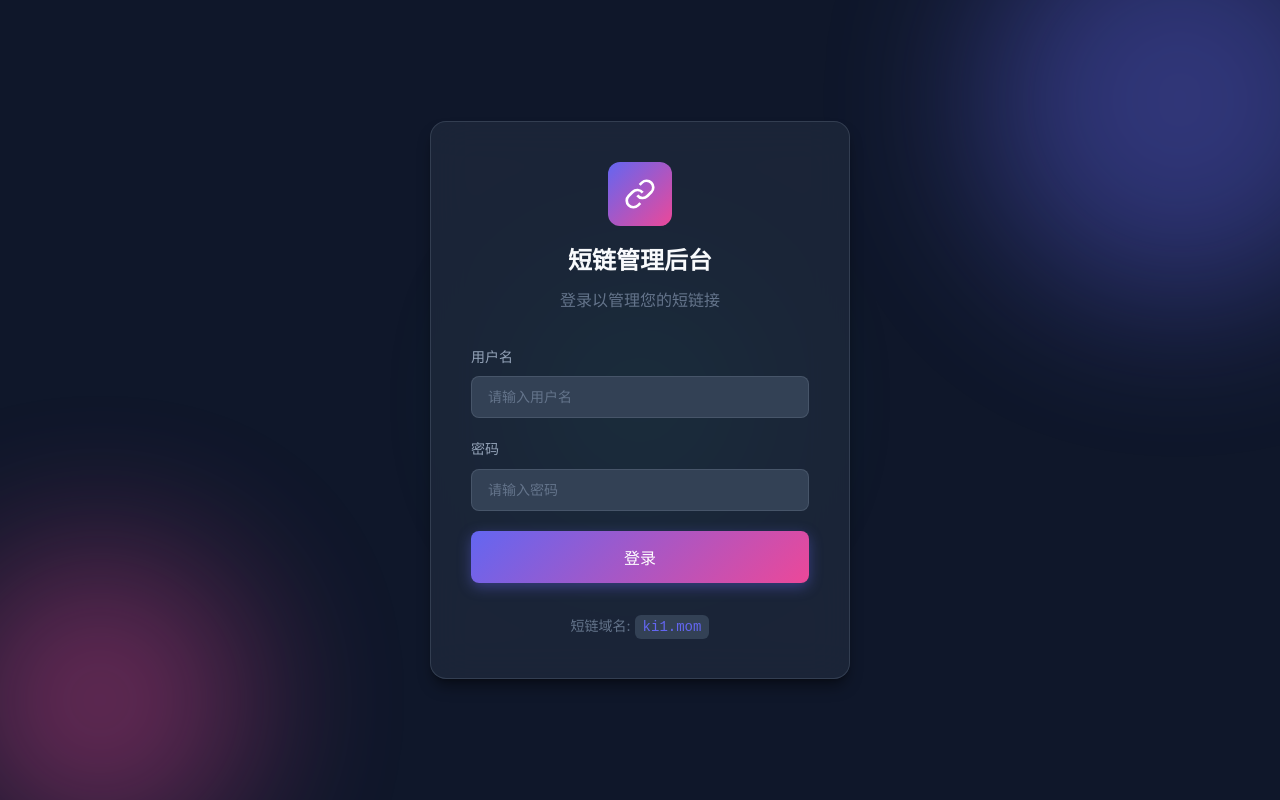
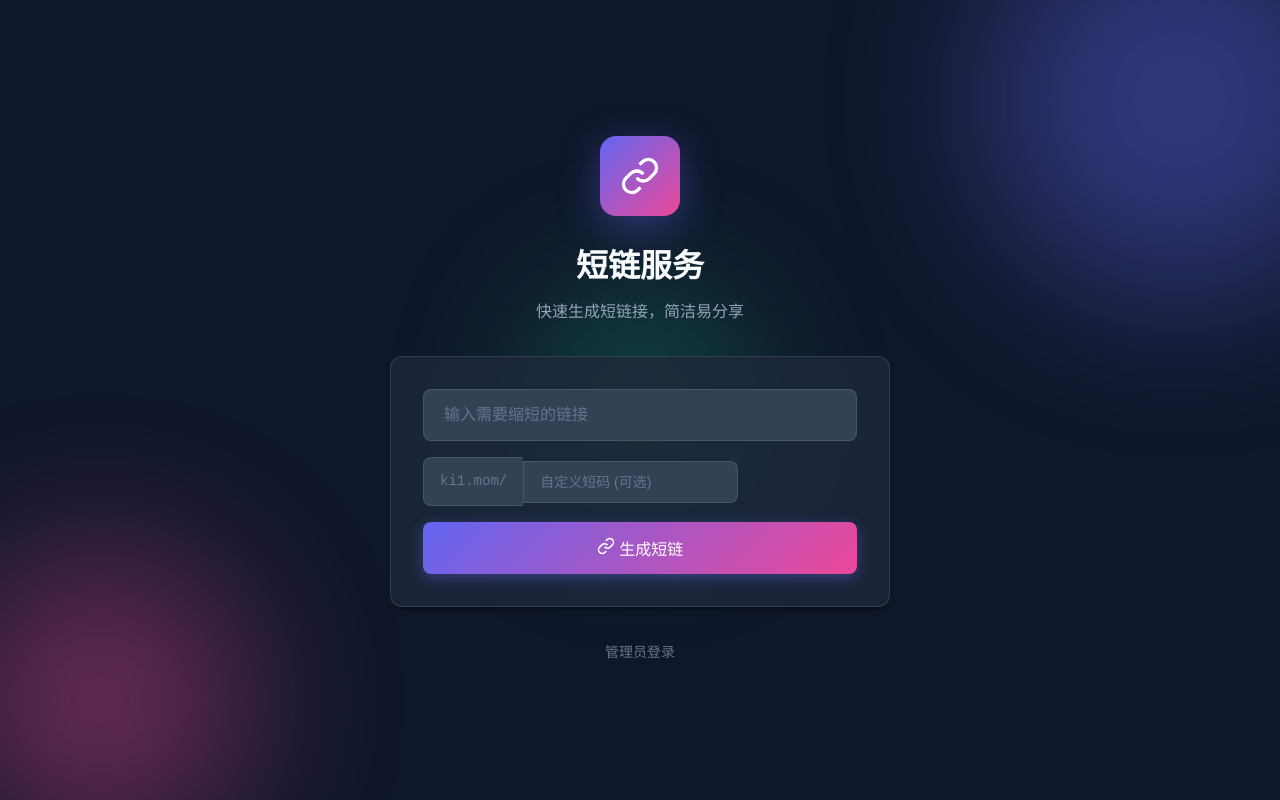
Before and after one commit to yoshino-xiao7/url-shortener, a Vue app in the folder frontend/: page / in a window 1280 px wide. Before the commit this address led to /login. Built offline with nearby package versions, Linux system fonts and the light colour scheme.

Commit message:
feat: add public homepage for creating short links without login

```diff
--- a/frontend/src/layouts/MainLayout.vue
+++ b/frontend/src/layouts/MainLayout.vue
@@ -1,14 +1,15 @@
 <script setup lang="ts">
-import { RouterLink, RouterView, useRoute } from 'vue-router'
+import { RouterLink, RouterView, useRoute, useRouter } from 'vue-router'
 import { useAuthStore } from '@/stores/auth'
 
 const route = useRoute()
+const router = useRouter()
 const authStore = useAuthStore()
 
 const navItems = [
-  { path: '/', name: '仪表盘', icon: 'dashboard' },
-  { path: '/links', name: '链接管理', icon: 'link' },
-  { path: '/create', name: '创建短链', icon: 'add' }
+  { path: '/admin', name: '仪表盘', icon: 'dashboard' },
+  { path: '/admin/links', name: '链接管理', icon: 'link' },
+  { path: '/admin/create', name: '创建短链', icon: 'add' }
 ]
 
 function isActive(path: string): boolean {
@@ -17,6 +18,7 @@ function isActive(path: string): boolean {
 
 function handleLogout() {
   authStore.logout()
+  router.push('/')
 }
 </script>
 
--- /dev/null
+++ b/frontend/src/pages/Home.vue
@@ -0,0 +1,388 @@
+<script setup lang="ts">
+import { ref } from 'vue'
+import { RouterLink } from 'vue-router'
+
+const form = ref({
+  url: '',
+  code: ''
+})
+
+const loading = ref(false)
+const error = ref('')
+const createdLink = ref<{ code: string; original_url: string } | null>(null)
+
+async function handleSubmit() {
+  if (!form.value.url) {
+    error.value = '请输入目标 URL'
+    return
+  }
+
+  // 验证 URL 格式
+  try {
+    new URL(form.value.url)
+  } catch {
+    error.value = '请输入有效的 URL'
+    return
+  }
+
+  loading.value = true
+  error.value = ''
+
+  try {
+    const response = await fetch('/api/shorten', {
+      method: 'POST',
+      headers: { 'Content-Type': 'application/json' },
+      body: JSON.stringify({
+        url: form.value.url,
+        code: form.value.code || undefined
+      })
+    })
+
+    if (!response.ok) {
+      const data = await response.json()
+      throw new Error(data.error || '创建失败')
+    }
+
+    const link = await response.json()
+    createdLink.value = { code: link.code, original_url: link.original_url }
+  } catch (err: any) {
+    error.value = err.message || '创建失败'
+  } finally {
+    loading.value = false
+  }
+}
+
+function createAnother() {
+  form.value = { url: '', code: '' }
+  createdLink.value = null
+}
+
+function copyToClipboard() {
+  if (createdLink.value) {
+    navigator.clipboard.writeText(`https://ki1.mom/${createdLink.value.code}`)
+    alert('已复制到剪贴板')
+  }
+}
+</script>
+
+<template>
+  <div class="home-page">
+    <!-- 背景装饰 -->
+    <div class="home-bg">
+      <div class="bg-circle bg-circle-1"></div>
+      <div class="bg-circle bg-circle-2"></div>
+      <div class="bg-circle bg-circle-3"></div>
+    </div>
+
+    <div class="home-container">
+      <!-- Logo 和标题 -->
+      <header class="home-header">
+        <div class="logo">
+          <svg viewBox="0 0 24 24" fill="none" stroke="currentColor" stroke-width="2">
+            <path d="M10 13a5 5 0 0 0 7.54.54l3-3a5 5 0 0 0-7.07-7.07l-1.72 1.71"/>
+            <path d="M14 11a5 5 0 0 0-7.54-.54l-3 3a5 5 0 0 0 7.07 7.07l1.71-1.71"/>
+          </svg>
+        </div>
+        <h1>短链服务</h1>
+        <p class="subtitle">快速生成短链接，简洁易分享</p>
+      </header>
+
+      <!-- 创建成功 -->
+      <div v-if="createdLink" class="card success-card">
+        <div class="success-icon">
+          <svg viewBox="0 0 24 24" fill="none" stroke="currentColor" stroke-width="2">
+            <circle cx="12" cy="12" r="10"/>
+            <path d="M9 12l2 2 4-4"/>
+          </svg>
+        </div>
+        <h2>创建成功！</h2>
+        <div class="created-link">
+          <div class="link-display">
+            <code class="short-url">https://ki1.mom/{{ createdLink.code }}</code>
+            <button class="btn btn-primary" @click="copyToClipboard">
+              <svg viewBox="0 0 24 24" fill="none" stroke="currentColor" stroke-width="2" width="16" height="16">
+                <rect x="9" y="9" width="13" height="13" rx="2"/>
+                <path d="M5 15H4a2 2 0 01-2-2V4a2 2 0 012-2h9a2 2 0 012 2v1"/>
+              </svg>
+              复制
+            </button>
+          </div>
+          <p class="original-url">原链接: {{ createdLink.original_url }}</p>
+        </div>
+        <button class="btn btn-secondary" @click="createAnother">继续创建</button>
+      </div>
+
+      <!-- 创建表单 -->
+      <div v-else class="card create-card">
+        <form @submit.prevent="handleSubmit">
+          <div class="input-group">
+            <input
+              v-model="form.url"
+              type="url"
+              class="input input-lg"
+              placeholder="输入需要缩短的链接"
+              :disabled="loading"
+            />
+          </div>
+
+          <div class="input-group">
+            <div class="code-input-wrapper">
+              <span class="code-prefix">ki1.mom/</span>
+              <input
+                v-model="form.code"
+                type="text"
+                class="input"
+                placeholder="自定义短码 (可选)"
+                :disabled="loading"
+                pattern="[a-zA-Z0-9_-]+"
+              />
+            </div>
+          </div>
+
+          <div v-if="error" class="error-message">
+            {{ error }}
+          </div>
+
+          <button type="submit" class="btn btn-primary btn-lg w-full" :disabled="loading">
+            <span v-if="loading" class="spinner spinner-sm"></span>
+            <span v-else>
+              <svg viewBox="0 0 24 24" fill="none" stroke="currentColor" stroke-width="2" width="18" height="18">
+                <path d="M10 13a5 5 0 0 0 7.54.54l3-3a5 5 0 0 0-7.07-7.07l-1.72 1.71"/>
+                <path d="M14 11a5 5 0 0 0-7.54-.54l-3 3a5 5 0 0 0 7.07 7.07l1.71-1.71"/>
+              </svg>
+              生成短链
+            </span>
+          </button>
+        </form>
+      </div>
+
+      <!-- 管理入口 -->
+      <div class="admin-link">
+        <RouterLink to="/login">管理员登录</RouterLink>
+      </div>
+    </div>
+  </div>
+</template>
+
+<style scoped>
+.home-page {
+  min-height: 100vh;
+  display: flex;
+  align-items: center;
+  justify-content: center;
+  padding: 1rem;
+  position: relative;
+  overflow: hidden;
+}
+
+.home-container {
+  width: 100%;
+  max-width: 500px;
+  position: relative;
+  z-index: 1;
+}
+
+/* 背景装饰 */
+.home-bg {
+  position: fixed;
+  inset: 0;
+  pointer-events: none;
+  overflow: hidden;
+}
+
+.bg-circle {
+  position: absolute;
+  border-radius: 50%;
+  filter: blur(80px);
+  opacity: 0.4;
+}
+
+.bg-circle-1 {
+  width: 400px;
+  height: 400px;
+  background: var(--primary);
+  top: -100px;
+  right: -100px;
+}
+
+.bg-circle-2 {
+  width: 300px;
+  height: 300px;
+  background: var(--secondary);
+  bottom: -50px;
+  left: -50px;
+}
+
+.bg-circle-3 {
+  width: 200px;
+  height: 200px;
+  background: var(--success);
+  top: 50%;
+  left: 50%;
+  transform: translate(-50%, -50%);
+}
+
+/* 头部 */
+.home-header {
+  text-align: center;
+  margin-bottom: 2rem;
+}
+
+.logo {
+  width: 80px;
+  height: 80px;
+  margin: 0 auto 1.5rem;
+  padding: 1.25rem;
+  background: linear-gradient(135deg, var(--primary) 0%, var(--secondary) 100%);
+  border-radius: var(--radius-xl);
+  color: white;
+  box-shadow: 0 10px 40px rgba(99, 102, 241, 0.4);
+}
+
+.logo svg {
+  width: 100%;
+  height: 100%;
+}
+
+.home-header h1 {
+  font-size: 2rem;
+  font-weight: 700;
+  margin-bottom: 0.5rem;
+}
+
+.subtitle {
+  color: var(--text-secondary);
+  font-size: 1rem;
+}
+
+/* 创建卡片 */
+.create-card {
+  padding: 2rem;
+}
+
+.create-card form {
+  display: flex;
+  flex-direction: column;
+  gap: 1rem;
+}
+
+.input-lg {
+  padding: 1rem 1.25rem;
+  font-size: 1rem;
+}
+
+.code-input-wrapper {
+  display: flex;
+  align-items: center;
+}
+
+.code-prefix {
+  padding: 0.75rem 1rem;
+  background: var(--bg-tertiary);
+  border: 1px solid var(--border-color);
+  border-right: none;
+  border-radius: var(--radius) 0 0 var(--radius);
+  color: var(--text-muted);
+  font-family: 'Fira Code', monospace;
+  font-size: 0.875rem;
+}
+
+.code-input-wrapper .input {
+  border-radius: 0 var(--radius) var(--radius) 0;
+}
+
+.error-message {
+  padding: 0.75rem;
+  background: rgba(239, 68, 68, 0.1);
+  border: 1px solid rgba(239, 68, 68, 0.3);
+  border-radius: var(--radius);
+  color: var(--danger);
+  font-size: 0.875rem;
+  text-align: center;
+}
+
+/* 成功状态 */
+.success-card {
+  text-align: center;
+  padding: 2rem;
+}
+
+.success-icon {
+  width: 64px;
+  height: 64px;
+  margin: 0 auto 1rem;
+  padding: 1rem;
+  background: rgba(16, 185, 129, 0.2);
+  border-radius: 50%;
+  color: var(--success);
+}
+
+.success-icon svg {
+  width: 100%;
+  height: 100%;
+}
+
+.success-card h2 {
+  font-size: 1.25rem;
+  margin-bottom: 1.5rem;
+}
+
+.created-link {
+  margin-bottom: 1.5rem;
+}
+
+.link-display {
+  display: flex;
+  align-items: center;
+  justify-content: center;
+  gap: 0.75rem;
+  padding: 1rem;
+  background: var(--bg-tertiary);
+  border-radius: var(--radius);
+  margin-bottom: 0.75rem;
+}
+
+.short-url {
+  font-family: 'Fira Code', monospace;
+  font-size: 1rem;
+  color: var(--primary);
+  word-break: break-all;
+}
+
+.original-url {
+  font-size: 0.75rem;
+  color: var(--text-muted);
+  word-break: break-all;
+}
+
+/* 管理入口 */
+.admin-link {
+  text-align: center;
+  margin-top: 2rem;
+}
+
+.admin-link a {
+  font-size: 0.875rem;
+  color: var(--text-muted);
+}
+
+.admin-link a:hover {
+  color: var(--primary);
+}
+
+.spinner-sm {
+  width: 1.25rem;
+  height: 1.25rem;
+  border-width: 2px;
+}
+
+@media (max-width: 480px) {
+  .home-header h1 {
+    font-size: 1.5rem;
+  }
+
+  .link-display {
+    flex-direction: column;
+  }
+}
+</style>
--- a/frontend/src/pages/Login.vue
+++ b/frontend/src/pages/Login.vue
@@ -22,7 +22,7 @@ async function handleLogin() {
 
   try {
     await authStore.login(username.value, password.value)
-    router.push('/')
+    router.push('/admin')
   } catch (err: any) {
     error.value = err.response?.data?.error || '登录失败，请检查用户名和密码'
   } finally {
--- a/frontend/src/router/index.ts
+++ b/frontend/src/router/index.ts
@@ -4,14 +4,23 @@ import { useAuthStore } from '@/stores/auth'
 const router = createRouter({
     history: createWebHistory(),
     routes: [
+        // 公开首页 - 创建短链
+        {
+            path: '/',
+            name: 'home',
+            component: () => import('@/pages/Home.vue'),
+            meta: { requiresAuth: false }
+        },
+        // 登录页面
         {
             path: '/login',
             name: 'login',
             component: () => import('@/pages/Login.vue'),
             meta: { requiresAuth: false }
         },
+        // 管理后台
         {
-            path: '/',
+            path: '/admin',
             component: () => import('@/layouts/MainLayout.vue'),
             meta: { requiresAuth: true },
             children: [
@@ -43,10 +52,10 @@ const router = createRouter({
 router.beforeEach((to, _from, next) => {
     const authStore = useAuthStore()
 
-    if (to.meta.requiresAuth !== false && !authStore.isAuthenticated) {
+    if (to.meta.requiresAuth && !authStore.isAuthenticated) {
         next('/login')
     } else if (to.path === '/login' && authStore.isAuthenticated) {
-        next('/')
+        next('/admin')
     } else {
         next()
     }
```
Also changed, not shown: 1 other file (tests, documents, lock files or other folders).
